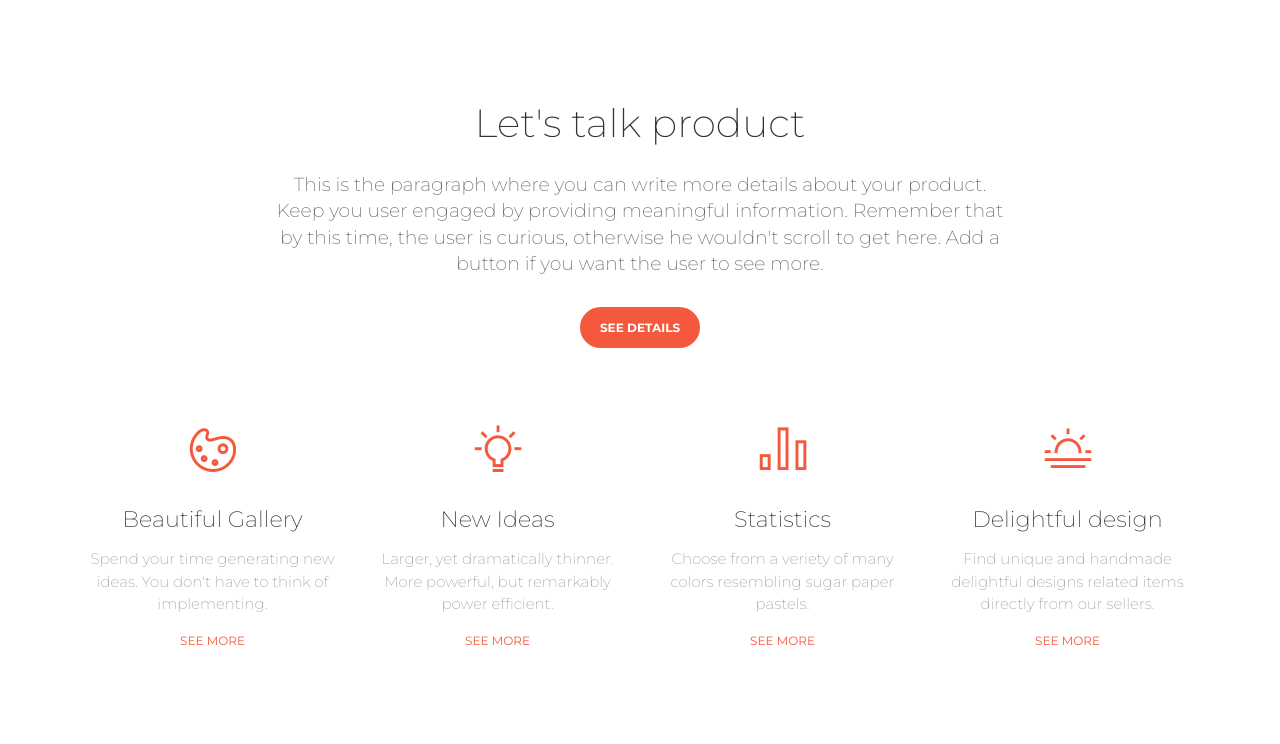
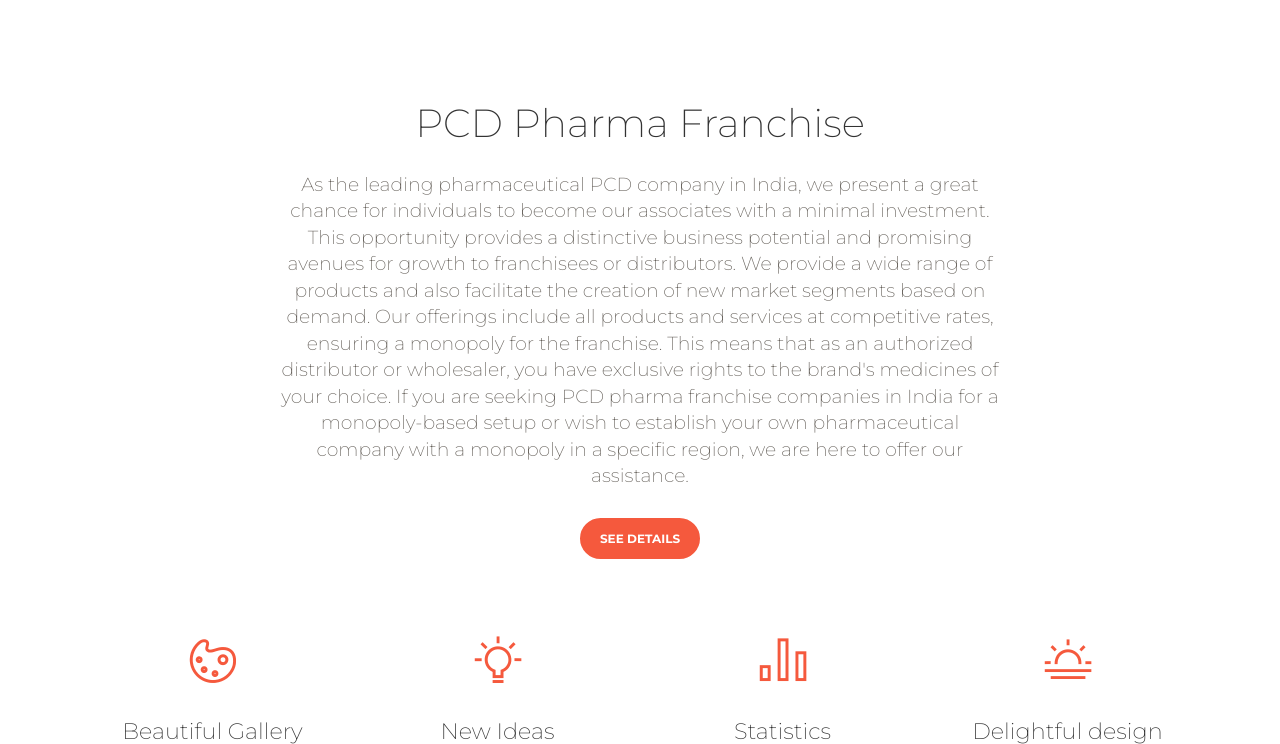
Before and after one commit to harbakshgupta/harbakshgupta.github.io, a Flask app: page / in a window 1280 px wide. Shown: the part 800-1544 px from the top of the page. Run offline with Flask 3, Linux system fonts and the light colour scheme; some libraries are stand-ins or nearby versions.

Commit message:
Update index.html

```diff
--- a/app/templates/index.html
+++ b/app/templates/index.html
@@ -115,8 +115,8 @@
       <div class="container">
           <div class="row">
               <div class="col-md-8 ml-auto mr-auto">
-                  <h2 class="title">Let's talk product</h2>
-                  <h5>This is the paragraph where you can write more details about your product. Keep you user engaged by providing meaningful information. Remember that by this time, the user is curious, otherwise he wouldn't scroll to get here. Add a button if you want the user to see more.</h5>
+                  <h2 class="title">PCD Pharma Franchise</h2>
+                  <h5>As the leading pharmaceutical PCD company in India, we present a great chance for individuals to become our associates with a minimal investment. This opportunity provides a distinctive business potential and promising avenues for growth to franchisees or distributors. We provide a wide range of products and also facilitate the creation of new market segments based on demand. Our offerings include all products and services at competitive rates, ensuring a monopoly for the franchise. This means that as an authorized distributor or wholesaler, you have exclusive rights to the brand's medicines of your choice. If you are seeking PCD pharma franchise companies in India for a monopoly-based setup or wish to establish your own pharmaceutical company with a monopoly in a specific region, we are here to offer our assistance.</h5>
                   <br />
                   <a href="#paper-kit" class="btn btn-danger btn-fill btn-round">See Details</a>
               </div>
```
